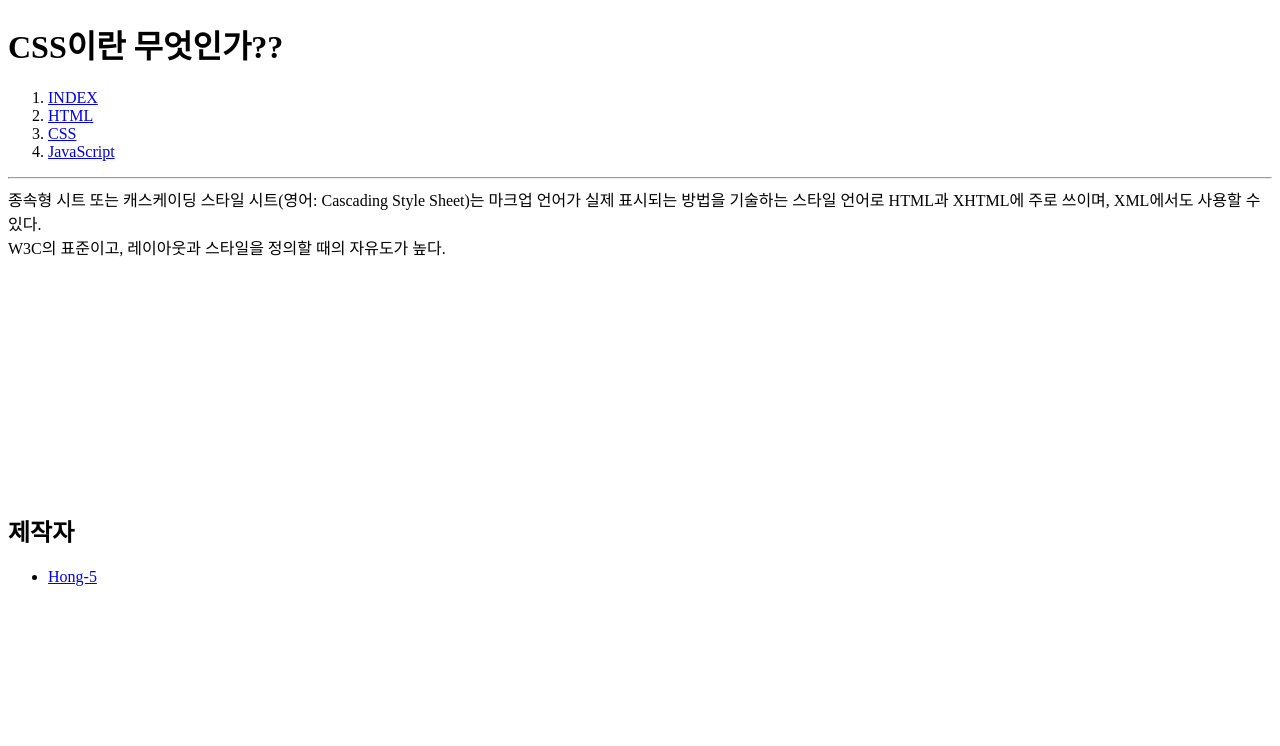
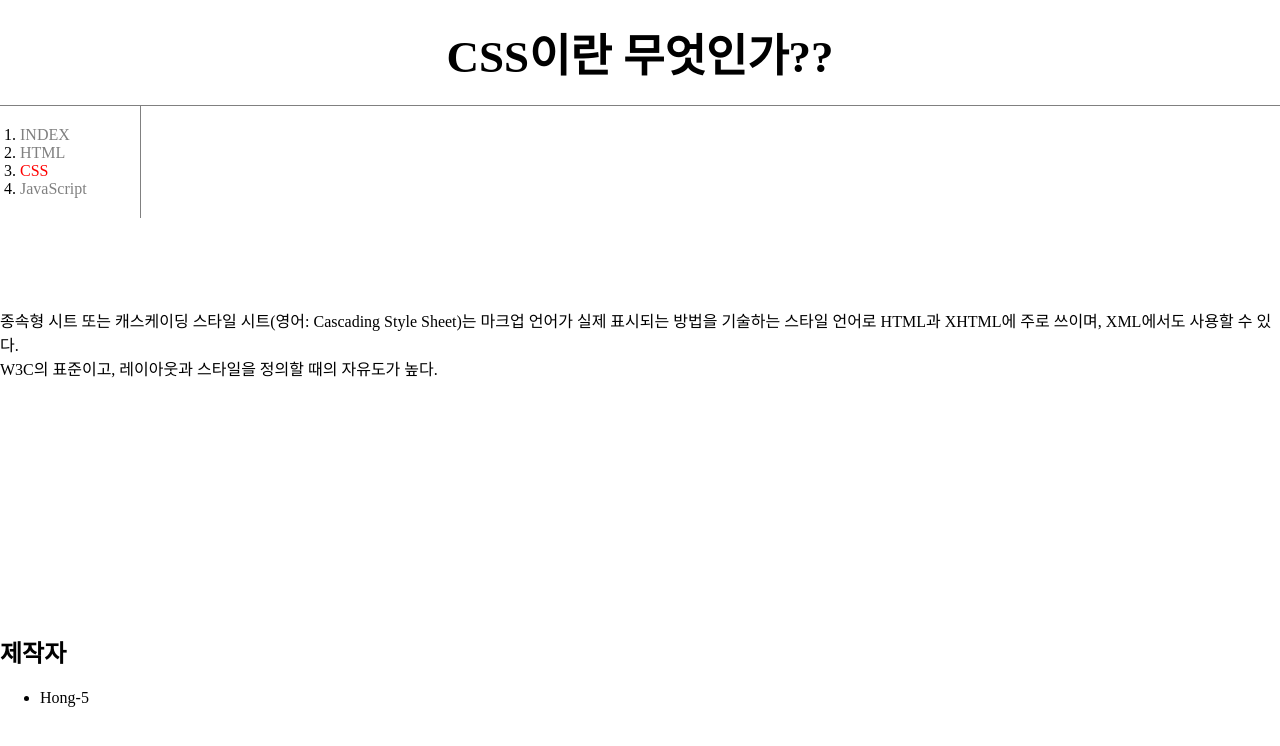
Before and after one commit to Hong-5/TIL, a plain HTML site: page CSS/css.html in a window 1280 px wide. Drawn offline with Linux system fonts and the light colour scheme.

Commit message:
2023/01/18 : learn Box model

```diff
--- a/CSS/css.html
+++ b/CSS/css.html
@@ -3,10 +3,46 @@
 
     <head>
         <!-- 웹페이지의 제목, 검색엔진의 기계들에 검색되기 쉬움 -->
-        <title>CSS - html</title>
+        <title>CSS</title>
 
         <!-- 웹페이지에서 어떤 형식으로 읽어오라고 얘기하는 것! -->
         <meta charset="utf-8">
+        <style>
+            a {
+            color:black;
+            text-decoration: none;
+        }
+
+        h1 {
+            font-size: 45px;
+            text-align: center;
+            border-bottom: 1px solid gray;
+            padding: 20px;
+            margin:0;
+        }
+        /* .을 붙이면 class가 그 뒤에 있는 걸 모두
+        여러개의 클래스가 띄어쓰기로 구분됨
+        가까이 있는 명령이 더 큰 영향을 준다*/
+        .saw {
+            color:gray;
+        }
+
+        #active {
+            color:red;
+        }
+
+        ol{
+            border-right: 1px solid gray;
+            width: 100px;
+            margin:0;
+            padding: 20px;
+        }
+
+        body{
+            margin:0;
+        }
+
+        </style>
 
     </head>
 
@@ -14,12 +50,17 @@
         <h1>CSS이란 무엇인가??</h1>
 
         <ol>
-            <li><a href ="index.html">INDEX</a></li>
-            <li><a href ="1.html">HTML</a></li>
-            <li><a href ="css.html">CSS</a></li>
-            <li><a href ="js.html">JavaScript</a></li>
+            <li><a href ="index.html" class="saw">INDEX</a></li>
+            <li><a href ="1.html" class="saw">HTML</a></li>
+            <li><a href ="css.html" class="saw" id="active">CSS</a></li>
+            <li><a href ="js.html" class="saw">JavaScript</a></li>
         </ol>
-        <hr>
+        <br>
+        <br>
+        <br>
+        <br>
+        <br>
+
         종속형 시트 또는 캐스케이딩 스타일 시트(영어: Cascading Style Sheet)는 마크업 언어가 실제 표시되는 방법을 기술하는 스타일 언어로 HTML과 XHTML에 주로 쓰이며, XML에서도 사용할 수 있다.
         <br>
         W3C의 표준이고, 레이아웃과 스타일을 정의할 때의 자유도가 높다.
```
Also changed, not shown: CSS/box.html (added, +29 -0 lines), CSS/index.html (+13 -6 lines).
